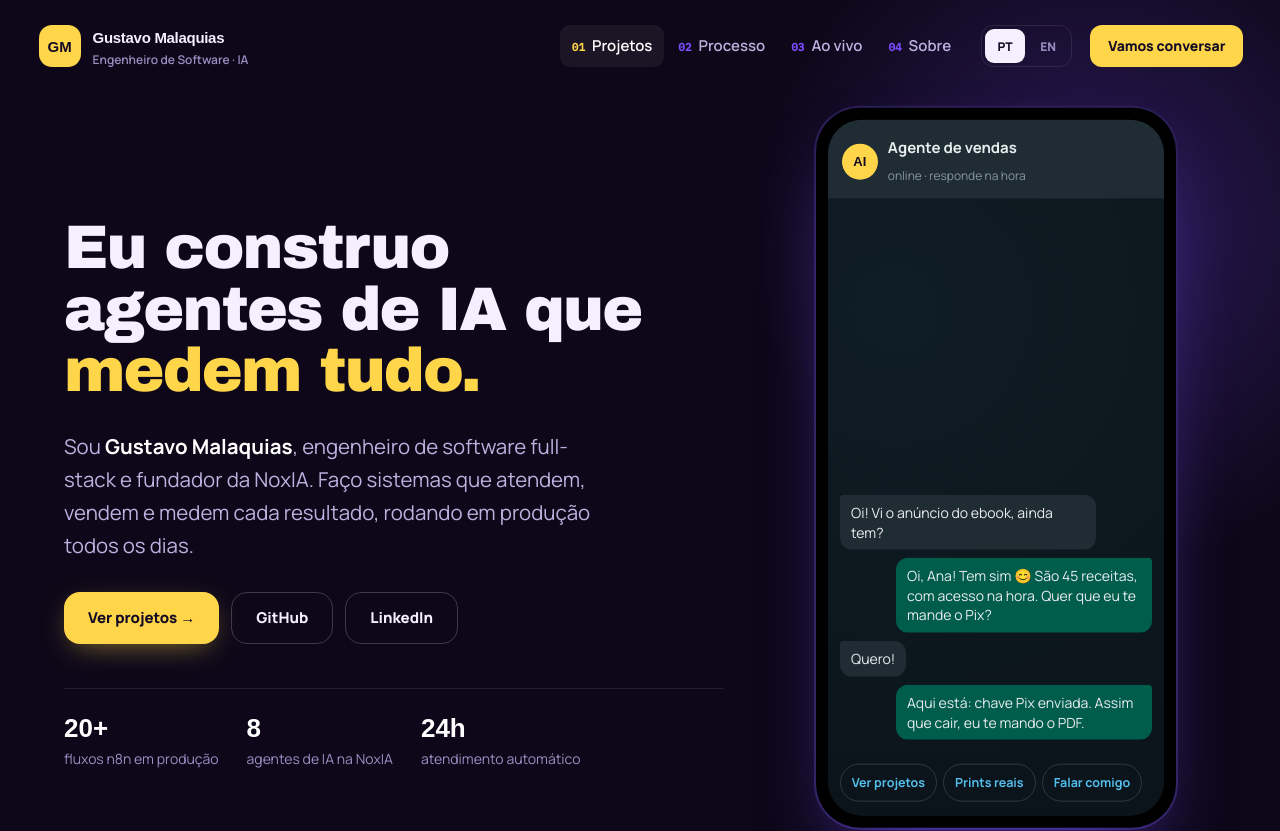
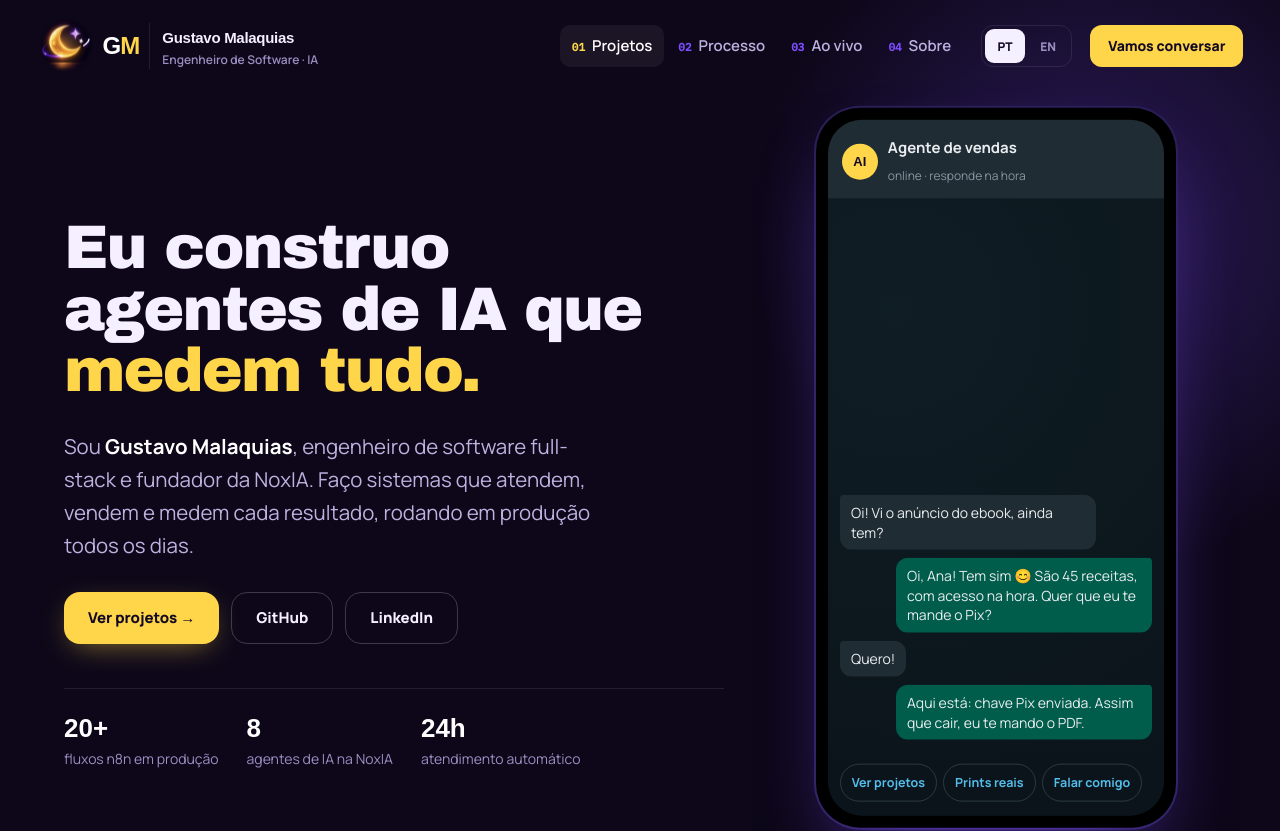
Before and after one commit to GhMalak/GhMalak.github.io, a plain HTML site: page index.html in a window 1280 px wide. Shown: the top 831 px of the page. Drawn offline with Linux system fonts and the light colour scheme; a web font is replaced by a local one.

Commit message:
Logo GM animada com a lua
Co-Authored-By: Claude Opus 5.5 <noreply@anthropic.com>
Claude-Session: https://claude.ai/code/session_011Gdsc9ypGnqJ5byY2VeQe8

```diff
--- a/index.html
+++ b/index.html
@@ -5,6 +5,7 @@
 <meta name="viewport" content="width=device-width, initial-scale=1">
 <title>Gustavo Malaquias</title>
 <meta name="description" content="Gustavo Malaquias, Engenheiro de Software Full-Stack e fundador da NoxIA. Agentes de IA, RAG e automação em produção.">
+<link rel="icon" href="media/lua128.jpg">
 <link rel="preconnect" href="https://fonts.googleapis.com">
 <link href="https://fonts.googleapis.com/css2?family=Unbounded:wght@500;700;800&family=Manrope:wght@400;500;600;700;800&family=IBM+Plex+Mono:wght@500&display=swap" rel="stylesheet">
 <style>
@@ -28,8 +29,18 @@ h1,h2,h3{font-family:Unbounded,"Arial Black",sans-serif;font-weight:800;letter-s
 /* top header */
 .top{position:fixed;top:14px;left:max(2vw,12px);right:max(2vw,12px);z-index:40;height:64px;display:flex;align-items:center;gap:18px;padding:0 10px 0 12px;border-radius:20px;background:transparent;border:1px solid transparent;transition:background .35s,border-color .35s,box-shadow .35s,top .35s}
 .top.solid{background:rgba(18,10,36,.55);backdrop-filter:blur(16px) saturate(1.4);-webkit-backdrop-filter:blur(16px) saturate(1.4);border-color:rgba(255,255,255,.1);box-shadow:0 10px 40px -12px rgba(0,0,0,.6)}
-.brand{display:flex;align-items:center;gap:12px;text-decoration:none;margin-right:auto}
+.brand{display:flex;align-items:center;gap:10px;text-decoration:none;margin-right:auto}
 .logo{width:42px;height:42px;border-radius:13px;background:var(--y);color:#120a24;display:grid;place-items:center;font:800 15px Unbounded,sans-serif}
+.moon{position:relative;width:54px;height:54px;flex:none;animation:mfloat 6s ease-in-out infinite}
+.moon::before{content:"";position:absolute;inset:14%;border-radius:50%;background:radial-gradient(circle,rgba(255,190,70,.6),transparent 65%);filter:blur(6px);animation:mglow 3.2s ease-in-out infinite}
+.moon img{position:relative;width:100%;height:100%;object-fit:cover;mix-blend-mode:lighten;-webkit-mask:radial-gradient(circle,#000 56%,transparent 71%);mask:radial-gradient(circle,#000 56%,transparent 71%)}
+.moon svg{position:absolute;inset:0;width:100%;height:100%;overflow:visible}
+.orb{fill:none;stroke:url(#og);stroke-width:2.6;stroke-linecap:round;stroke-dasharray:40 260;animation:orbit 3.6s linear infinite}
+.tw{transform-box:fill-box;transform-origin:center;animation:tw 2.4s ease-in-out infinite}.tw.b{animation-delay:1.1s}
+@keyframes mfloat{50%{transform:translateY(-3px)}}@keyframes mglow{50%{opacity:.45;transform:scale(.9)}}@keyframes orbit{to{stroke-dashoffset:-300}}@keyframes tw{0%,100%{opacity:.25;transform:scale(.6) rotate(0)}50%{opacity:1;transform:scale(1.15) rotate(20deg)}}
+.gmw{font:800 24px/1 Unbounded,sans-serif;letter-spacing:-.04em;color:#fff}.gmw i{font-style:normal;color:var(--y)}
+.nm{padding-left:12px;border-left:1px solid var(--line)}
+.brand:hover .moon{animation-duration:2s}
 .brand b{font:700 15px Unbounded,sans-serif;letter-spacing:-.02em}
 .brand small{display:block;font-size:12px;color:var(--mute);font-weight:600}
 .top nav{display:flex;gap:2px}
@@ -201,14 +212,14 @@ footer .in{display:flex;justify-content:space-between;gap:12px;flex-wrap:wrap;pa
 @media(max-width:980px){.hero{grid-template-columns:minmax(0,1fr);min-height:0;align-items:start;padding-top:112px}.phone{max-height:none;width:min(100%,330px)}.card{grid-template-columns:minmax(0,1fr)}.steps{grid-template-columns:repeat(2,minmax(0,1fr))}.skills{grid-template-columns:repeat(2,minmax(0,1fr))}.about,.end .in{grid-template-columns:minmax(0,1fr)}}
 @media(max-width:860px){.hwrap{height:auto!important}.hstick{position:static;height:auto;overflow:visible}.htrack{flex-direction:column;transform:none!important}.card{width:100%;min-height:0}.hint{display:none}}
 @media(max-width:1060px){.top nav{display:none;position:absolute;top:72px;left:0;right:0;flex-direction:column;padding:10px 12px 14px;background:#140b2c;border:1px solid var(--line);border-radius:20px;box-shadow:0 20px 50px -10px rgba(0,0,0,.7)}.top nav.open{display:flex}.top nav a{padding:13px 10px;font-size:17px}.menu{display:grid;place-items:center}}
-@media(max-width:700px){.brand>span:not(.logo){display:none}.hire{display:none}.steps,.skills{grid-template-columns:minmax(0,1fr)}.sh{grid-template-columns:minmax(0,1fr)}.sh p{grid-column:1}.who{gap:18px}}
+@media(max-width:700px){.brand .nm{display:none}.hire{display:none}.steps,.skills{grid-template-columns:minmax(0,1fr)}.sh{grid-template-columns:minmax(0,1fr)}.sh p{grid-column:1}.who{gap:18px}}
 @media(prefers-reduced-motion:reduce){*,*::before,*::after{animation:none!important;transition:none!important}html{scroll-behavior:auto}}
 </style>
 </head>
 <body>
 <a class="skip" href="#conteudo" data-i="skip">Pular para o conteúdo</a>
 <header class="top">
-<a class="brand" href="#topo"><span class="logo">GM</span><span><b>Gustavo Malaquias</b><small data-i="role">Engenheiro de Software · IA</small></span></a>
+<a class="brand" href="#topo" aria-label="Gustavo Malaquias, início"><span class="moon"><img src="media/lua128.jpg" alt=""><svg viewBox="0 0 100 100" aria-hidden="true"><defs><linearGradient id="og" x1="0" x2="1"><stop offset="0" stop-color="#cdbbff" stop-opacity="0"/><stop offset=".6" stop-color="#e9ddff"/><stop offset="1" stop-color="#fff"/></linearGradient><clipPath id="front"><rect x="-10" y="53" width="120" height="50"/></clipPath></defs><g transform="rotate(-21 52 53)"><g clip-path="url(#front)"><ellipse class="orb" cx="52" cy="53" rx="43" ry="12"/></g></g><path class="tw" d="M69.5,18 Q70.6,24 76.5,25 Q70.6,26 69.5,32 Q68.4,26 62.5,25 Q68.4,24 69.5,18Z" fill="#fff" opacity=".8"/><path class="tw b" d="M78,37.5 Q78.6,40.5 81.5,41 Q78.6,41.5 78,44.5 Q77.4,41.5 74.5,41 Q77.4,40.5 78,37.5Z" fill="#fff"/></svg></span><span class="gmw">G<i>M</i></span><span class="nm"><b>Gustavo Malaquias</b><small data-i="role">Engenheiro de Software · IA</small></span></a>
 <nav id="nav" aria-label="Navegação principal">
 <a href="#projetos"><span>01</span><em data-i="n1">Projetos</em></a>
 <a href="#processo"><span>02</span><em data-i="n2">Processo</em></a>
```
Also changed, not shown: media/lua.jpg (added), media/lua128.jpg (added).
